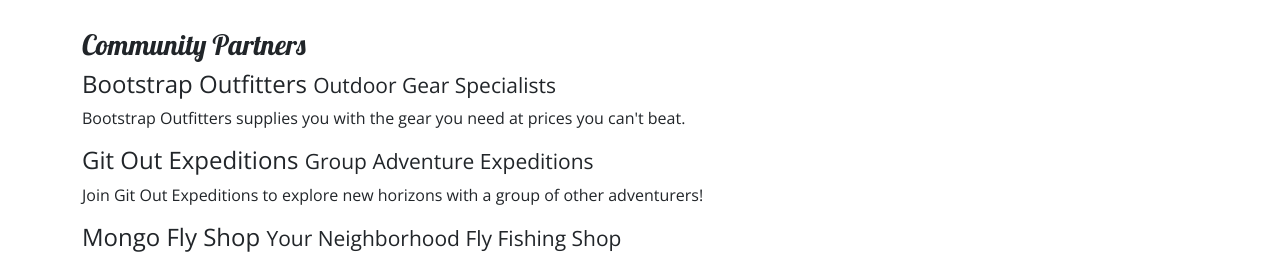
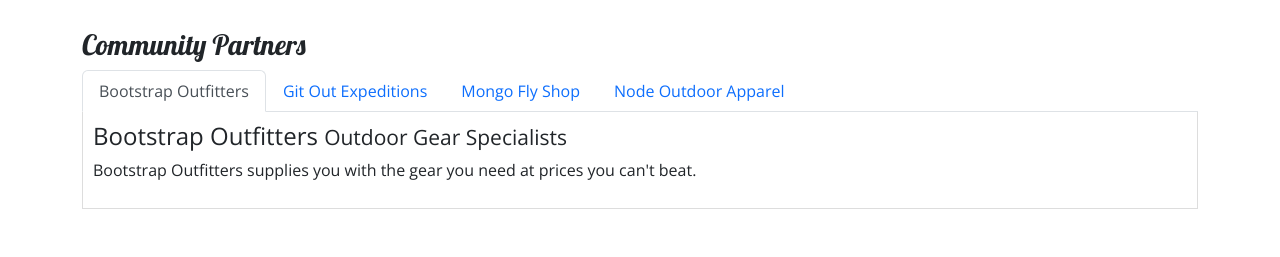
Before and after one commit to hyperpetal/nucampsite, a plain HTML site: page aboutus.html in a window 1280 px wide. Shown: the part 816-1073 px from the top of the page. Drawn offline with nearby package versions, Linux system fonts and the light colour scheme.

Commit message:
Added tabs for Community Partners

```diff
--- a/aboutus.html
+++ b/aboutus.html
@@ -40,8 +40,8 @@
     <nav class="navbar navbar-expand-sm navbar-dark sticky-top">
         <div class="container">
             <a class="navbar-brand" href="index.html"><img src="img/logo.png" height="30" width="30"></a>
-            <button class="navbar-toggler" type="button" data-bs-toggle="collapse"
-                data-bs-target="#nucampNavbar"><span class="navbar-toggler-icon"></span></button>
+            <button class="navbar-toggler" type="button" data-bs-toggle="collapse" data-bs-target="#nucampNavbar"><span
+                    class="navbar-toggler-icon"></span></button>
             <div class="collapse navbar-collapse" id="nucampNavbar">
                 <ul class="navbar-nav">
                     <li class="nav-item"><a class="nav-link" href="index.html"><i class="fa-solid fa-house fa-lg"></i>
@@ -115,18 +115,43 @@
         <section class="row row-content">
             <div class="col">
                 <h3>Community Partners</h3>
+                <ul class="nav nav-tabs">
+                    <li class="nav-item"><a class="nav-link active" href="#bootstrap" role="tab"
+                            data-bs-toggle="tab">Bootstrap Outfitters</a></li>
+                    <li class="nav-item"><a class="nav-link" href="#git" role="tab" data-bs-toggle="tab">Git Out
+                            Expeditions</a></li>
+                    <li class="nav-item"><a class="nav-link" href="#mongo" role="tab" data-bs-toggle="tab">Mongo Fly
+                            Shop</a></li>
+                    <li class="nav-item"><a class="nav-link" href="#node" role="tab" data-bs-toggle="tab">Node Outdoor
+                            Apparel</a></li>
+                </ul>
+                <div class="tab-content">
+                    <div role="tabpanel" class="tab-pane fade show active" id="bootstrap">
                         <h4>Bootstrap Outfitters <small>Outdoor Gear Specialists</small></h4>
-                <p class="d-none d-sm-block">Bootstrap Outfitters supplies you with the gear you need at prices you
+                        <p class="d-none d-sm-block">Bootstrap Outfitters supplies you with the gear you need at prices
+                            you
                             can't beat.</p>
+                    </div>
+                    <div role="tabpanel" class="tab-pane fade" id="git">
                         <h4>Git Out Expeditions <small>Group Adventure Expeditions</small></h4>
-                <p class="d-none d-sm-block">Join Git Out Expeditions to explore new horizons with a group of other
+                        <p class="d-none d-sm-block">Join Git Out Expeditions to explore new horizons with a group of
+                            other
                             adventurers!</p>
+                    </div>
+                    <div role="tabpanel" class="tab-pane fade" id="mongo">
                         <h4>Mongo Fly Shop <small>Your Neighborhood Fly Fishing Shop</small></h4>
-                <p class="d-none d-sm-block">Need a new fishing pole, a tacklebox, or flies of all kinds? Stop by Mongo
+                        <p class="d-none d-sm-block">Need a new fishing pole, a tacklebox, or flies of all kinds? Stop
+                            by
+                            Mongo
                             Fly Shop.</p>
+                    </div>
+                    <div role="tabpanel" class="tab-pane fade" id="node">
                         <h4>Node Outdoor Apparel <small>Outdoor Clothes & Shoes</small></h4>
-                <p class="d-none d-sm-block">From polar fleeces to swimsuits, hiking boots to waders, a visit to Node
+                        <p class="d-none d-sm-block">From polar fleeces to swimsuits, hiking boots to waders, a visit to
+                            Node
                             will be sure to get you covered.</p>
+                    </div>
+                </div>
             </div>
         </section>
 
@@ -196,9 +221,12 @@
             </div>
         </div>
     </footer>
+
+    <!-- Bootstrap Javascript plugins -->
     <script src="https://cdn.jsdelivr.net/npm/bootstrap@5.2.3/dist/js/bootstrap.bundle.min.js"
         integrity="sha384-kenU1KFdBIe4zVF0s0G1M5b4hcpxyD9F7jL+jjXkk+Q2h455rYXK/7HAuoJl+0I4"
         crossorigin="anonymous"></script>
+
 </body>
 
 </html>
--- a/css/styles.css
+++ b/css/styles.css
@@ -36,3 +36,9 @@ footer {
 .navbar {
     background-color: #901CAD;
 }
+
+.tab-content {
+    border: 1px solid #DDD;
+    border-top: none;
+    padding: 10px;
+}
```
Lines whose indentation alone changed are shown as unchanged.
